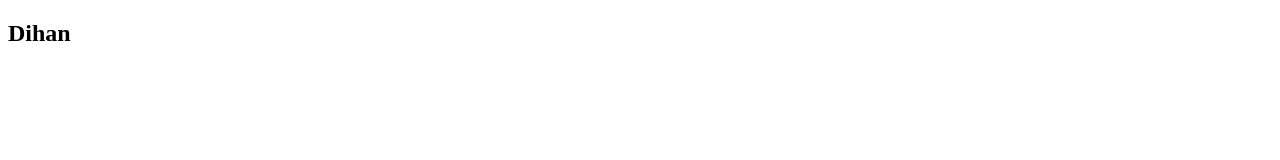
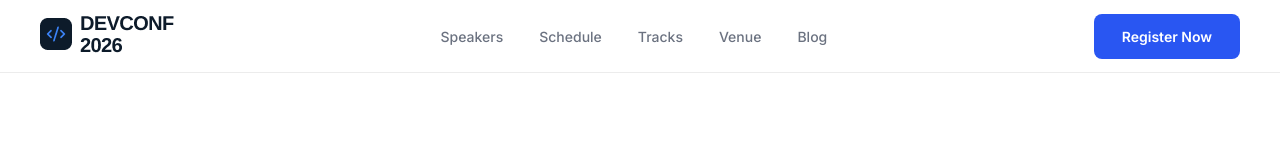
Before and after one commit to dihan-tnf/DevConf-2026, a plain HTML site: page index.html in a window 1280 px wide. Drawn offline with Linux system fonts and the light colour scheme.

Commit message:
navbar added

```diff
--- a/index.html
+++ b/index.html
@@ -6,8 +6,46 @@
     <title>DevConf 2026</title>
     <link rel="stylesheet" href="./style.css">
 
+    <!-- Google Font -->
+    <link rel="preconnect" href="https://fonts.googleapis.com">
+    <link rel="preconnect" href="https://fonts.gstatic.com" crossorigin>
+    <link href="https://fonts.googleapis.com/css2?family=Inter:wght@100..900&display=swap" rel="stylesheet">
+
 </head>
 <body>
-    <h2>Dihan</h2>
+    <!-- Navbar Start -->
+    <header>
+        <nav class="navbar">
+
+            <div>
+                <img src="./Images/logo.png" alt="DevConf-2026">
+
+            </div>
+
+
+            <ul class="nav-links">
+
+                <li><a href="#">Speakers</a></li>
+                <li><a href="#">Schedule</a></li>
+                <li><a href="#">Tracks</a></li>
+                <li><a href="#">Venue</a></li>
+                <li><a href="#">Blog</a></li>
+
+            </ul>
+
+            <a href="#" class="common-btn">
+                Register Now
+            </a>
+
+        </nav>
+    </header>
+    <!-- Navbar End -->
+
+
+
+
+
+
+
 </body>
 </html>
--- a/style.css
+++ b/style.css
@@ -0,0 +1,69 @@
+*{
+    margin:0;
+    padding:0;
+    box-sizing:border-box;
+}
+
+body{
+    font-family:'Inter',sans-serif;
+}
+
+/* common style */
+
+.common-btn{
+
+    text-decoration:none;
+
+    background:#2956F2;
+
+    color:#ffffff;
+
+    padding:14px 28px;
+
+    border-radius:8px;
+
+    font-size:14px;
+
+    font-weight:600;
+
+    transition:.3s;
+}
+
+/* Navbar css */
+header{
+    width:100%;
+    background:#ffffff;
+    border-bottom:1px solid #ececec;
+}
+
+.navbar{
+    width:1200px;
+    height:72px;
+    margin:auto;
+    display:flex;
+    justify-content:space-between;
+    align-items:center;
+}
+
+.nav-links{
+    list-style:none;
+    display:flex;
+    gap:36px;
+}
+
+.nav-links a{
+    text-decoration:none;
+    color:#6b7280;
+    font-size:14px;
+    font-weight:500;
+    transition:.3s;
+}
+
+.nav-links a:hover{
+    color:#111827;
+}
+
+
+.btn:hover{
+    background:#1d4ed8;
+}
```
Also changed, not shown: Images/andrej.png (added), Images/banner.jpg (added), Images/demis.png (added), Images/footer-logo.png (added), Images/gary.png (added), Images/logo-mini.png (added), Images/logo.png (added), Images/mustafa.png (added).
